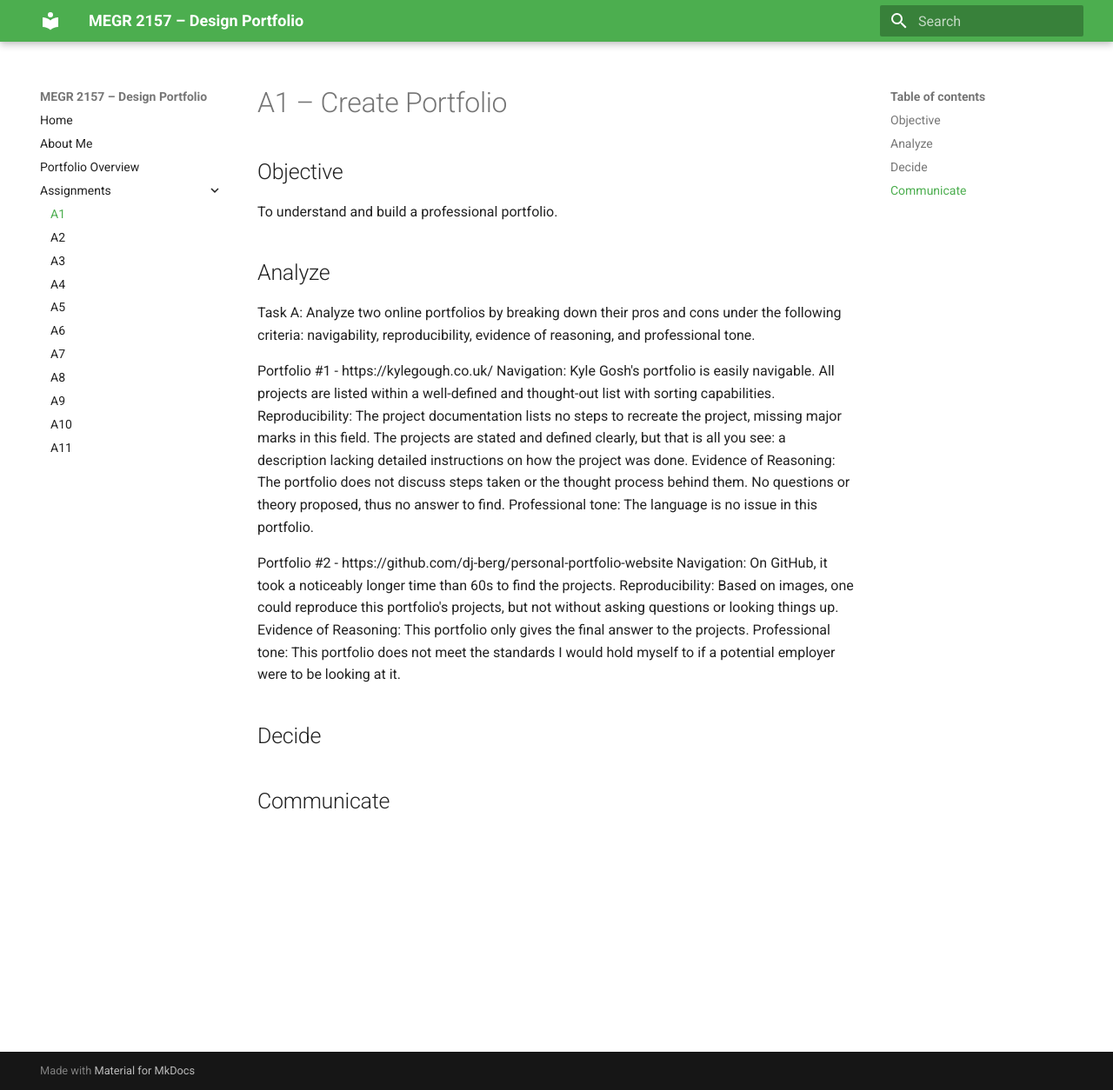
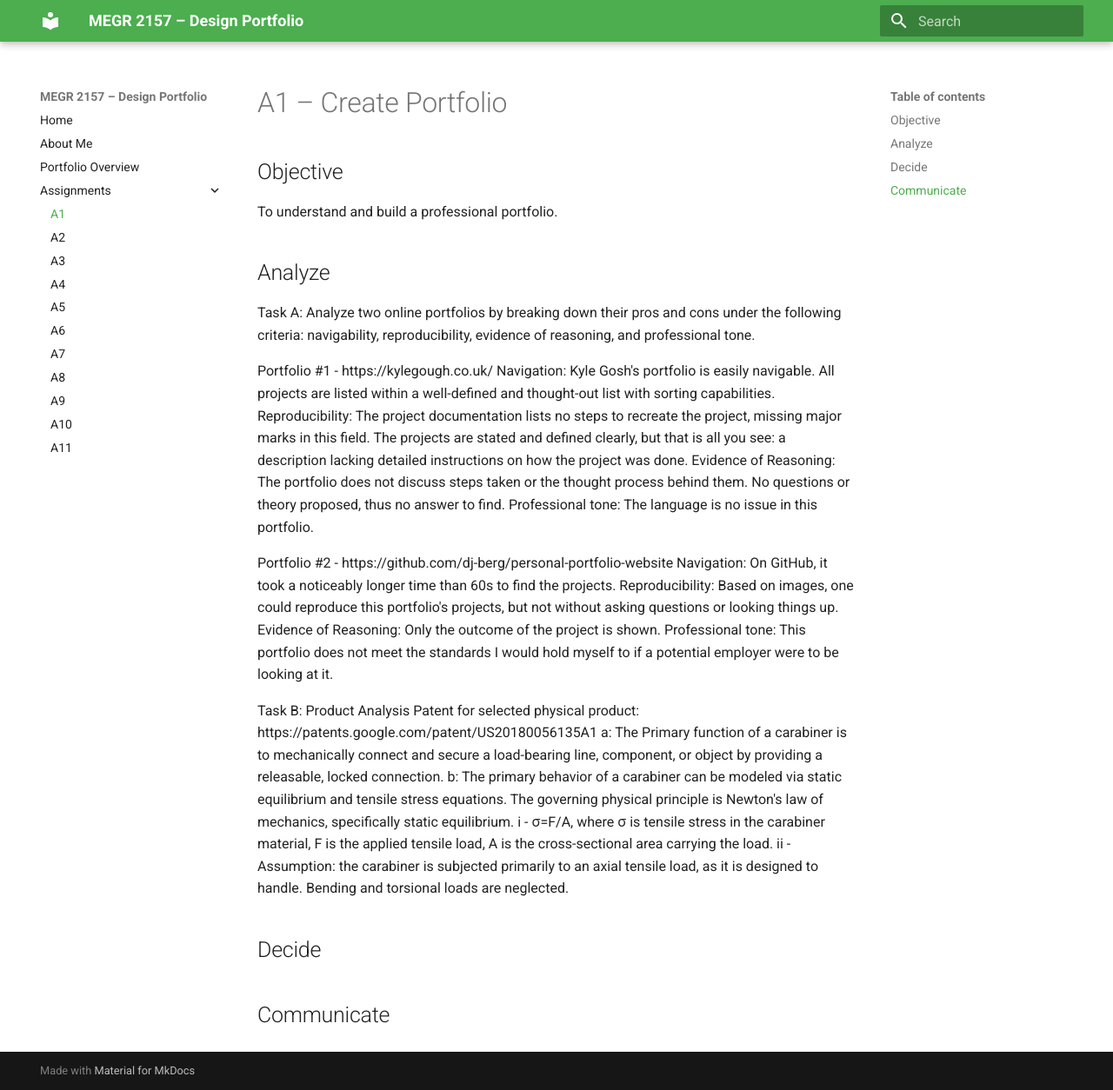
Before and after one commit to pbrown95-glitch/megr2157-portfolio, an MkDocs documentation site: the page built from docs/assignments/A01/index.md, in a window 1280 px wide and 1254 px high. Shown: the whole window at 87% size. Built offline with MkDocs 1.6.1 and Material for MkDocs 9.7.7, drawn with Linux system fonts in a browser that asks for light colours.

Commit message:
Update index.md

```diff
--- a/docs/assignments/A01/index.md
+++ b/docs/assignments/A01/index.md
@@ -14,13 +14,19 @@ Portfolio #1 - https://kylegough.co.uk/
   Evidence of Reasoning: The portfolio does not discuss steps taken or the thought process behind them. No questions or theory proposed, thus no answer to find.
   Professional tone: The language is no issue in this portfolio.
 
-
 Portfolio #2 - https://github.com/dj-berg/personal-portfolio-website
   Navigation: On GitHub, it took a noticeably longer time than 60s to find the projects.
   Reproducibility: Based on images, one could reproduce this portfolio's projects, but not without asking questions or looking things up.
-  Evidence of Reasoning: This portfolio only gives the final answer to the projects.
+  Evidence of Reasoning: Only the outcome of the project is shown.
   Professional tone: This portfolio does not meet the standards I would hold myself to if a potential employer were to be looking at it.
 
+
+Task B: Product Analysis
+  Patent for selected physical product: https://patents.google.com/patent/US20180056135A1
+a: The Primary function of a carabiner is to mechanically connect and secure a load-bearing line, component, or object by providing a releasable, locked connection.
+b: The primary behavior of a carabiner can be modeled via static equilibrium and tensile stress equations. The governing physical principle is Newton's law of mechanics, specifically static equilibrium.
+  i - σ=F/A, where σ is tensile stress in the carabiner material, F is the applied tensile load, A is the cross-sectional area carrying the load.
+  ii - Assumption: the carabiner is subjected primarily to an axial tensile load, as it is designed to handle. Bending and torsional loads are neglected.
 
 ## Decide
 
```
